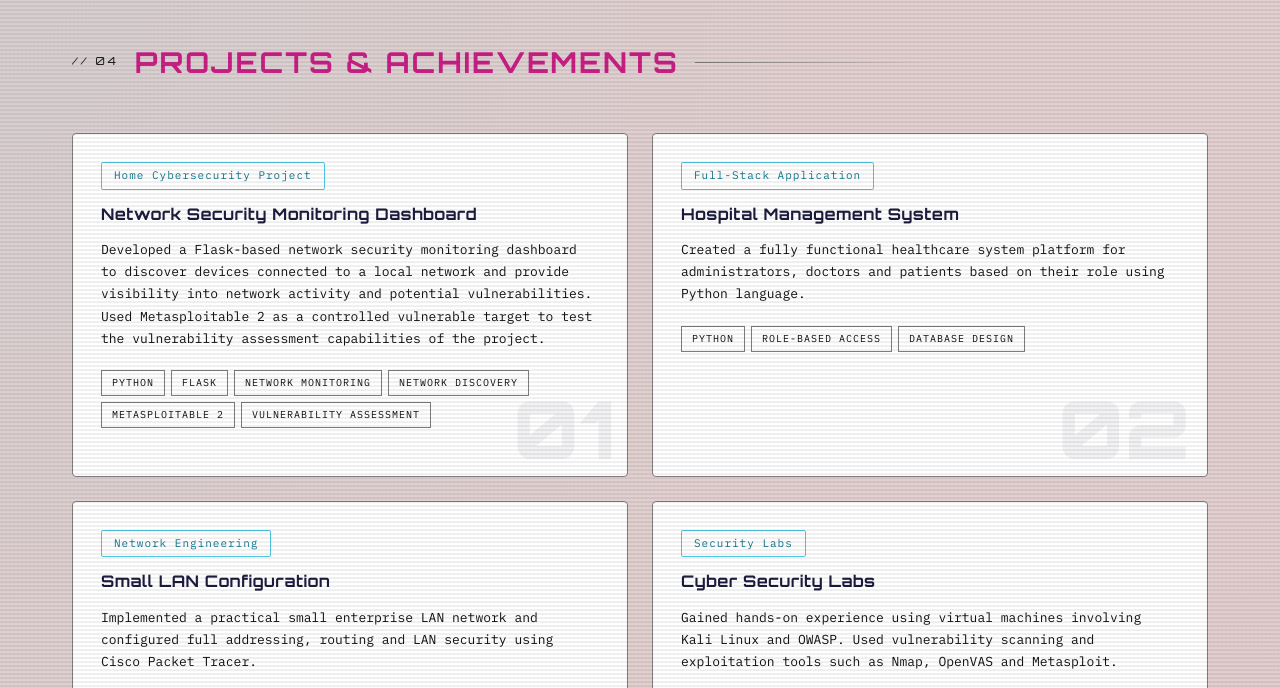
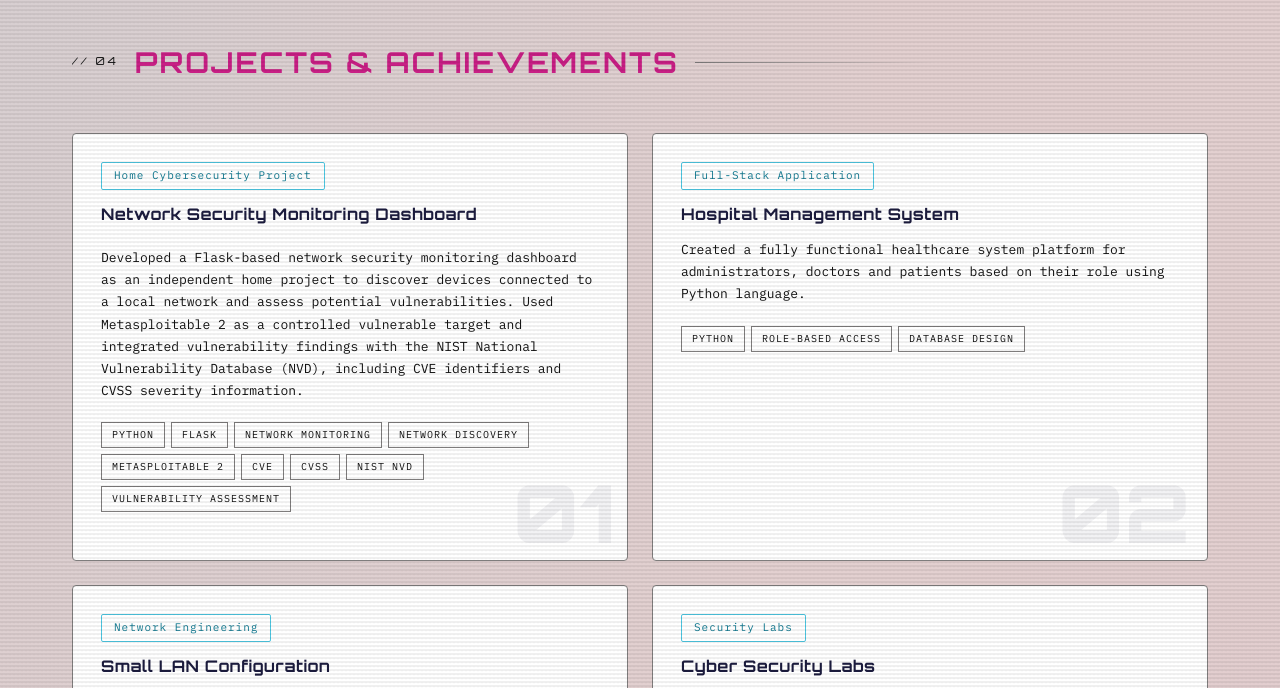
Before and after one commit to Laiba-cyberxox/laiba-alvi-portfolio, a plain HTML site: page projects.html in a window 1280 px wide. Shown: the part 71-759 px from the top of the page. Drawn offline with Linux system fonts and the light colour scheme.

Commit message:
Update projects.html

```diff
--- a/projects.html
+++ b/projects.html
@@ -64,11 +64,14 @@
     <h2 class="proj-title">Network Security Monitoring Dashboard</h2>
 
     <p class="proj-desc">
-      Developed a Flask-based network security monitoring dashboard to discover
-      devices connected to a local network and provide visibility into network
-      activity and potential vulnerabilities. Used Metasploitable 2 as a
-      controlled vulnerable target to test the vulnerability assessment
-      capabilities of the project.
+      <p class="proj-desc">
+        Developed a Flask-based network security monitoring dashboard as an independent
+        home project to discover devices connected to a local network and assess
+        potential vulnerabilities. Used Metasploitable 2 as a controlled vulnerable
+        target and integrated vulnerability findings with the NIST National
+        Vulnerability Database (NVD), including CVE identifiers and CVSS severity
+        information.
+      </p>
     </p>
 
     <div class="proj-tags">
@@ -77,7 +80,11 @@
       <span class="tag">Network Monitoring</span>
       <span class="tag">Network Discovery</span>
       <span class="tag">Metasploitable 2</span>
+      <span class="tag">CVE</span>
+      <span class="tag">CVSS</span>
+      <span class="tag">NIST NVD</span>
       <span class="tag">Vulnerability Assessment</span>
+
     </div>
   </article>
 
```
